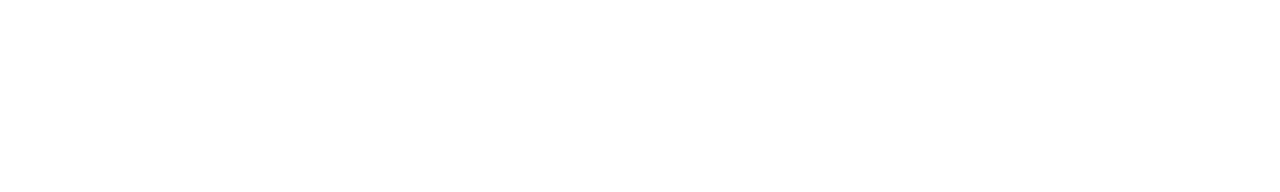
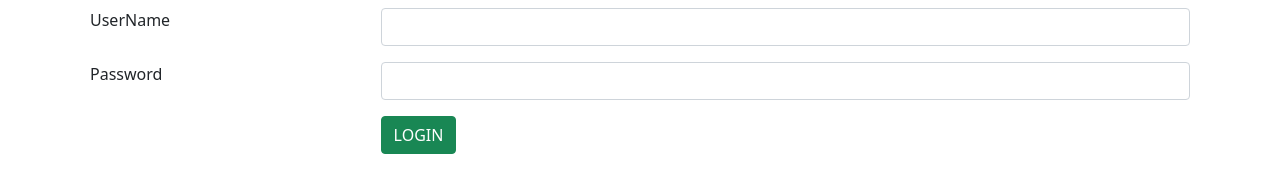
Before and after one commit to anjalireghunath/LIBRARYWEBAPP, a plain HTML site: page index.html in a window 1280 px wide. Drawn offline with nearby package versions, Linux system fonts and the light colour scheme.

Commit message:
login for admin

```diff
--- a/index.html
+++ b/index.html
@@ -1,12 +1,33 @@
 <!DOCTYPE html>
 <html lang="en">
 <head>
+    <link href="https://cdn.jsdelivr.net/npm/bootstrap@5.1.3/dist/css/bootstrap.min.css" rel="stylesheet" integrity="sha384-1BmE4kWBq78iYhFldvKuhfTAU6auU8tT94WrHftjDbrCEXSU1oBoqyl2QvZ6jIW3" crossorigin="anonymous">
     <meta charset="UTF-8">
     <meta http-equiv="X-UA-Compatible" content="IE=edge">
     <meta name="viewport" content="width=device-width, initial-scale=1.0">
     <title>Document</title>
 </head>
 <body>
-
+    <div class="container">
+        <div class="row">
+            <div class="col">
+                <table class="table table-borderless">
+                    <tr>
+                        <td>UserName</td>
+                        <td><input type="text" class="form-control"></td>
+                    </tr>
+                    <tr>
+                        <td>Password</td>
+                        <td><input type="password" name="" id="" class="form-control"></td>
+                    </tr>
+                    <tr>
+                        <td></td>
+                        <td><button class="btn btn-success">LOGIN</button></td>
+                    </tr>
+                </table>
+            </div>
+        </div>
+    </div>
+    <script src="https://cdn.jsdelivr.net/npm/bootstrap@5.1.3/dist/js/bootstrap.bundle.min.js" integrity="sha384-ka7Sk0Gln4gmtz2MlQnikT1wXgYsOg+OMhuP+IlRH9sENBO0LRn5q+8nbTov4+1p" crossorigin="anonymous"></script>
 </body>
 </html>
```
